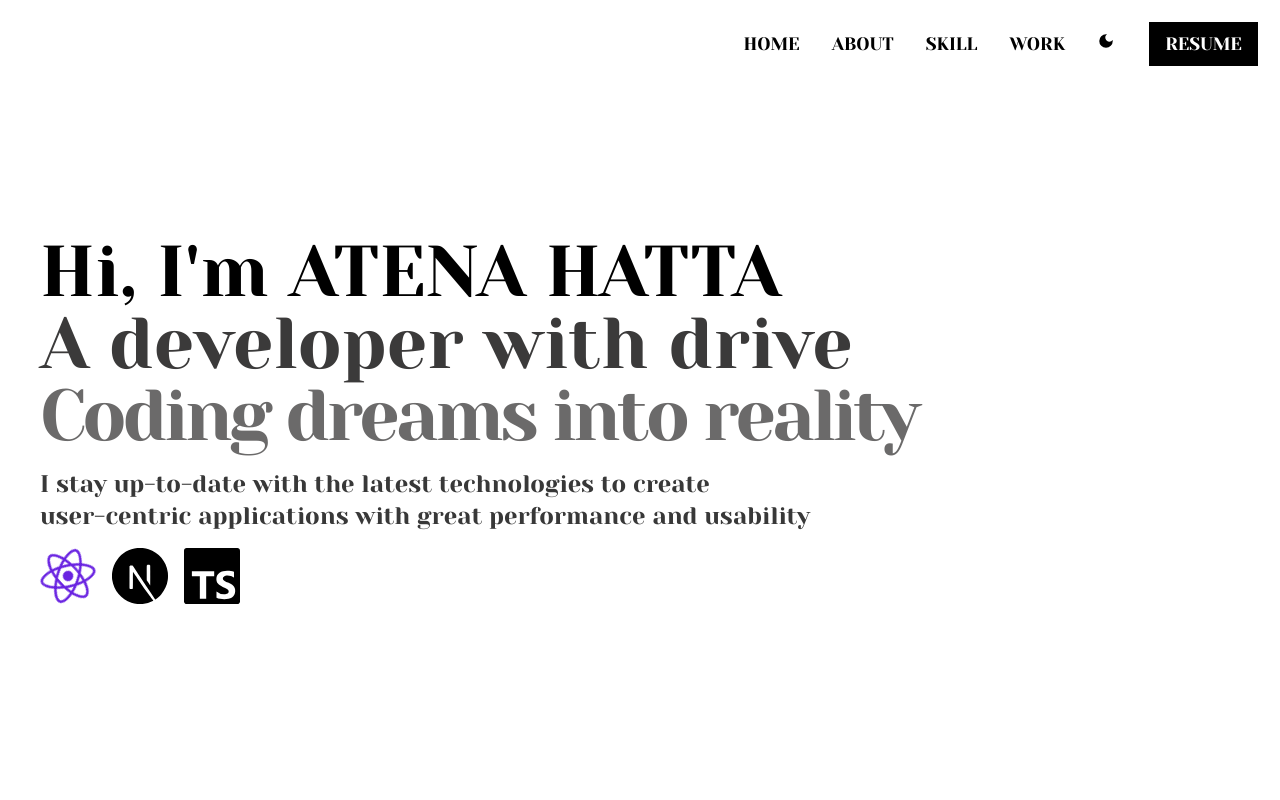
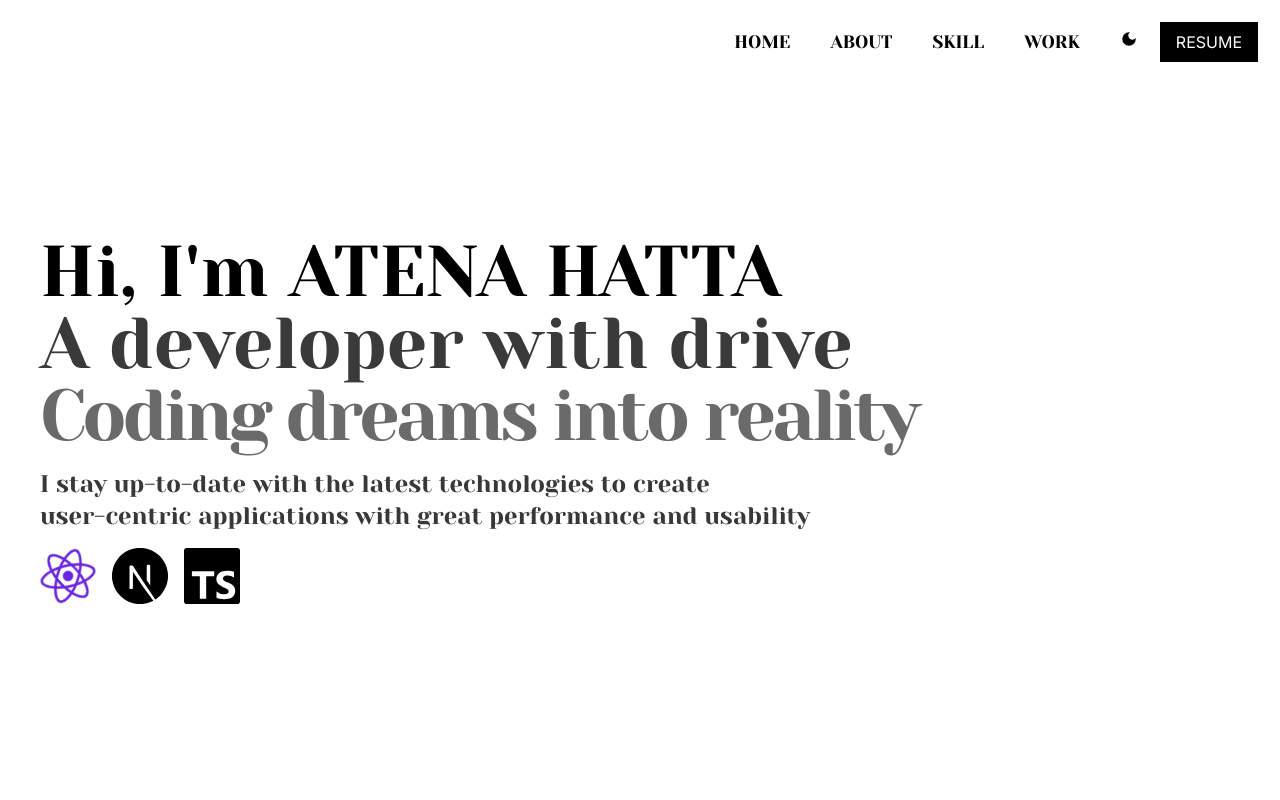
Before and after one commit to AtenaHatta/Portfolio-Nextjs, a Next.js app: page / in a window 1280 px wide. Shown: the top 800 px of the page. Built offline with nearby package versions, Linux system fonts and the light colour scheme.

Commit message:
FIXED navbar

```diff
--- a/package.json
+++ b/package.json
@@ -22,5 +22,9 @@
     "react-icons": "^4.10.1",
     "tailwindcss": "3.3.3",
     "typescript": "5.1.6"
+  },
+  "devDependencies": {
+    "prettier": "^3.0.2",
+    "prettier-plugin-tailwindcss": "^0.5.3"
   }
 }
--- a/src/app/(main)/components/Contact/Contact.tsx
+++ b/src/app/(main)/components/Contact/Contact.tsx
@@ -10,8 +10,8 @@ export default function Contact() {
       <div
         className={`${
           darkMode == "dark" ? "invert" : ""
-      } bg-white bg-opacity-75 rounded-lg text-black xs:text-3xl md:text-5xl space-y-2 md:space-y-6
-    md:mb-10 flex-col items-end justify-end flex  p-1 md:p-4`}
+        }  bg-opacity-75 rounded-lg text-black xs:text-3xl md:text-5xl space-y-2 md:space-y-6
+    md:mb-10 flex-col items-end justify-end flex  p-1 md:p-4 bg-white`}
       >
         <a
           href="https://github.com/AtenaHatta"
--- a/src/app/(main)/components/Navbar/Navbar.tsx
+++ b/src/app/(main)/components/Navbar/Navbar.tsx
@@ -65,11 +65,12 @@ export default function Navbar() {
         </div>
 
         {/* hamburger menu item */}
+        <div className="flex justify-end w-full md:max-w-[1560px] md:mx-auto md:justify-end items-center content-center md:p-5 ">
           <ul
-          className={`md:pr-5 font-yesevaOne md:flex md:max-w-[1560px] md:mx-auto md:justify-end md:pt-5  text-xl md:text-lg smXl:space-x-8  items-center
+            className={` md:pr-5 font-yesevaOne md:flex  text-xl md:text-lg md:space-x-10
         ${
           isMenuOpen
-            ? "block absolute w-full h-[100dvh] smXl:h-full bg-white text-black text-center z-20 space-y-14 pt-20"
+            ? "flex flex-col gap-12 justify-center items-center w-screen h-[100dvh] bg-white text-black text-center z-20 "
             : "hidden"
         } `}
           >
@@ -110,21 +111,30 @@ export default function Navbar() {
                 {darkMode == "dark" ? <MdWbSunny /> : <MdDarkMode />}
               </button>
             </li>
-
+            <li className="block md:hidden">
               <a
+                className="bg-black text-white xs:w-[130px] md:w-auto xs:py-2 md:py-2 xs:px-4
+                         md:px-4 border-2 border-white hover:bg-white hover:text-black hover:border-black rounded-sm"
                 href="/resume/resume_AtenaHatta.pdf"
                 target="_blank"
                 aria-label="resume"
                 rel="noopener noreferrer"
               >
-            <li
-              className="bg-black mx-auto text-white xs:w-[130px] md:w-auto xs:py-2 md:py-2 xs:px-1
+                RESUME
+              </a>
+            </li>
+          </ul>
+          <a
+            className="bg-black  text-white xs:w-[130px] md:w-auto xs:py-2 md:py-2 xs:px-1 hidden md:block
                          md:px-4 border-2 border-white hover:bg-white hover:text-black hover:border-black rounded-sm"
+            href="/resume/resume_AtenaHatta.pdf"
+            target="_blank"
+            aria-label="resume"
+            rel="noopener noreferrer"
           >
             RESUME
-            </li>
           </a>
-        </ul>
+        </div>
       </div>
     </nav>
   );
--- a/src/app/layout.tsx
+++ b/src/app/layout.tsx
@@ -19,6 +19,7 @@ export default function RootLayout({ children }: RootLayoutProps) {
       <head>
         <link rel="icon" href="/images/favicon.ico" sizes="any" />
       </head>
+
       <ThemeContextProvider>
         <body className={inter.className}>{children}</body>
       </ThemeContextProvider>
```
Also changed, not shown: 1 other file (tests, documents, lock files or other folders). Lines whose indentation alone changed are shown as unchanged.
